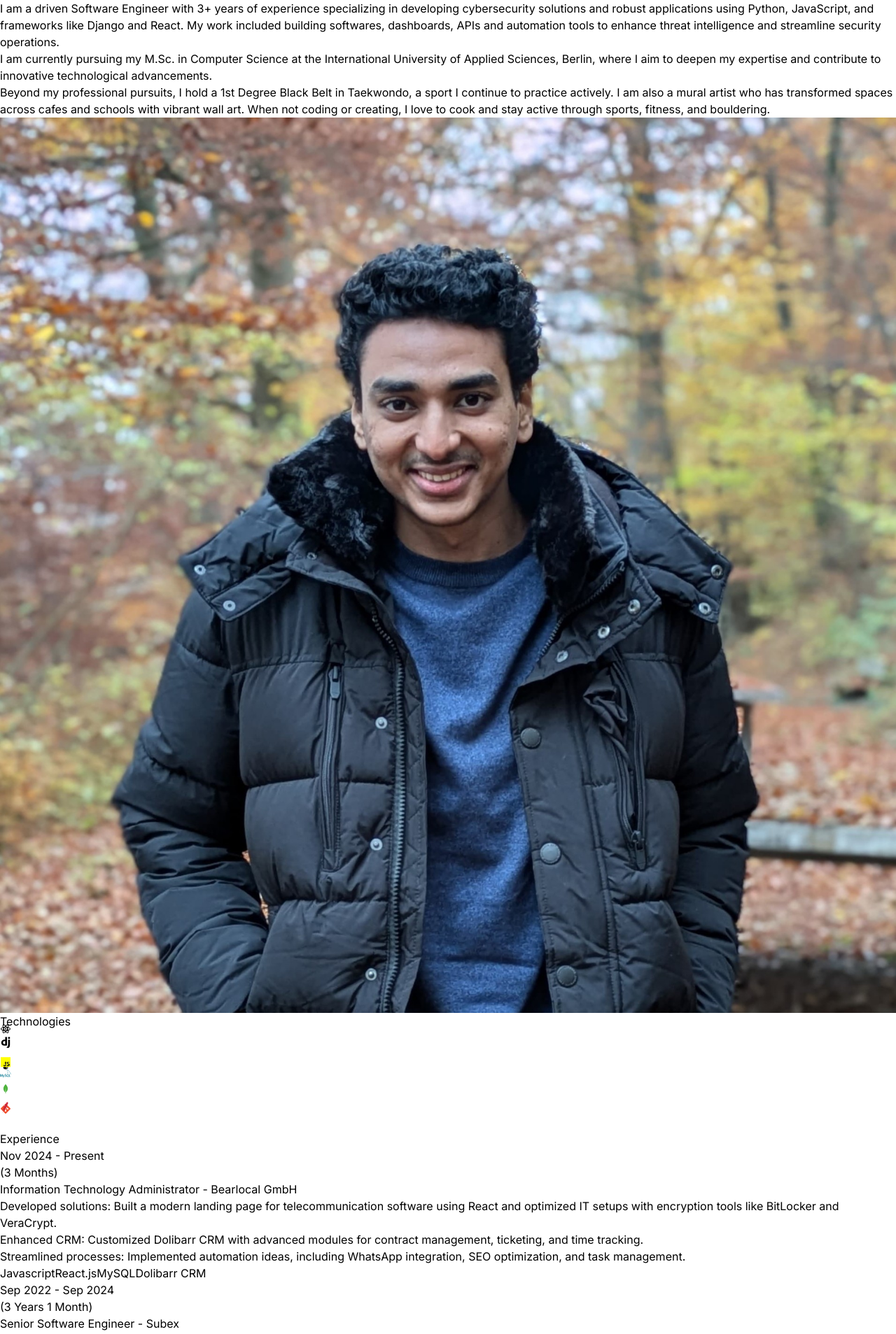
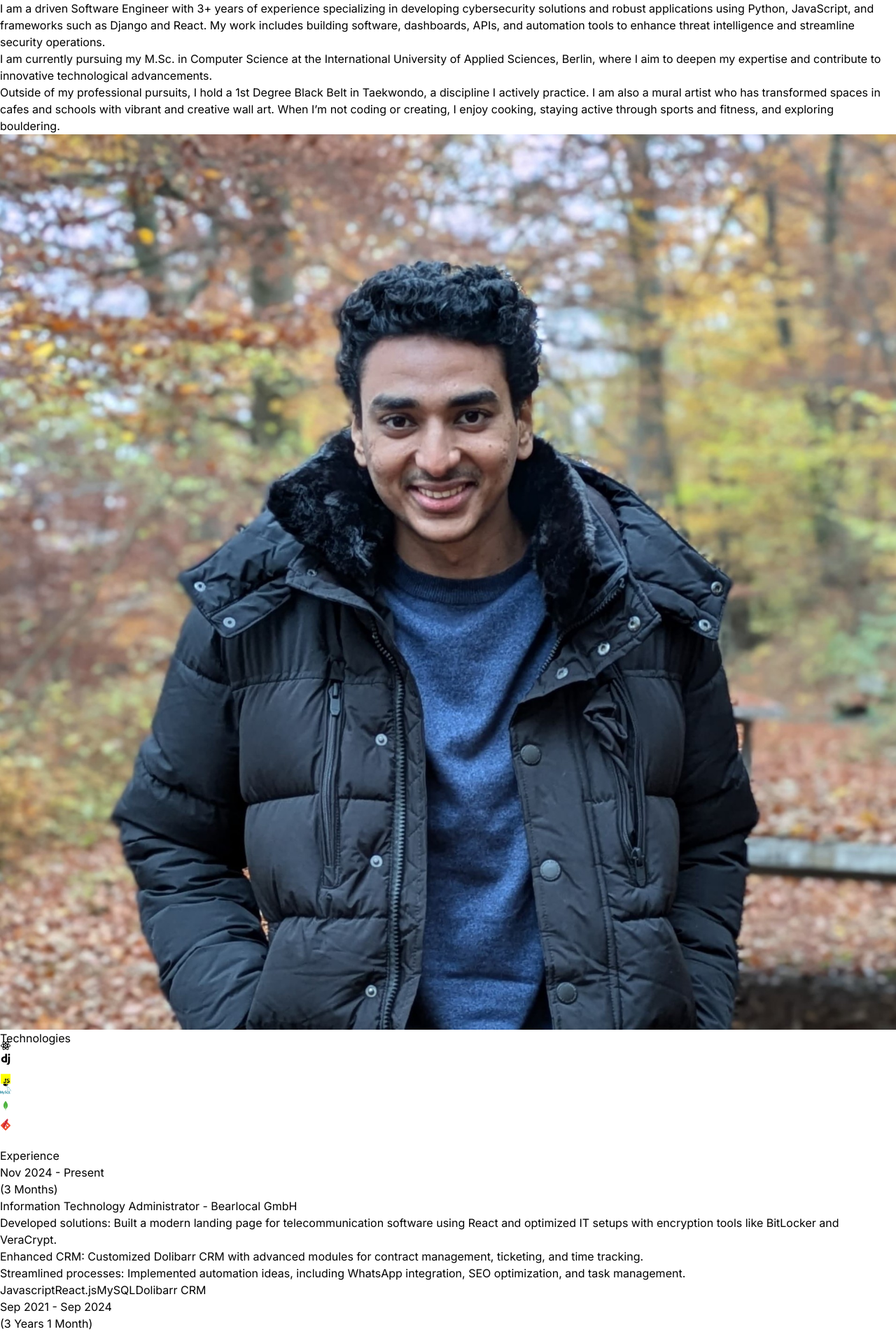
Before and after one commit to YuvrajShekhar/Portfolio, a React (Vite) app: page / in a window 1280 px wide. Shown: the part 224-2131 px from the top of the page at 70% size. Built offline with nearby package versions, Linux system fonts and the light colour scheme.

Commit message:
changed about section bio

```diff
--- a/src/constants/index.js
+++ b/src/constants/index.js
@@ -3,11 +3,11 @@ import project2 from "../assets/projects/project-2.jpg";
 import project3 from "../assets/projects/project-3.jpg";
 import project4 from "../assets/projects/project-4.jpg";
 
-export const HERO_CONTENT_P1 = `I am a driven Software Engineer with 3+ years of experience specializing in developing cybersecurity solutions and robust applications using Python, JavaScript, and frameworks like Django and React. My work included building softwares, dashboards, APIs and automation tools to enhance threat intelligence and streamline security operations.`;
+export const HERO_CONTENT_P1 = `I am a driven Software Engineer with 3+ years of experience specializing in developing cybersecurity solutions and robust applications using Python, JavaScript, and frameworks such as Django and React. My work includes building software, dashboards, APIs, and automation tools to enhance threat intelligence and streamline security operations.`;
 
 export const HERO_CONTENT_P2 = `I am currently pursuing my M.Sc. in Computer Science at the International University of Applied Sciences, Berlin, where I aim to deepen my expertise and contribute to innovative technological advancements.`;
 
-export const HERO_CONTENT_P3 = `Beyond my professional pursuits, I hold a 1st Degree Black Belt in Taekwondo, a sport I continue to practice actively. I am also a mural artist who has transformed spaces across cafes and schools with vibrant wall art. When not coding or creating, I love to cook and stay active through sports, fitness, and bouldering.`;
+export const HERO_CONTENT_P3 = `Outside of my professional pursuits, I hold a 1st Degree Black Belt in Taekwondo, a discipline I actively practice. I am also a mural artist who has transformed spaces in cafes and schools with vibrant and creative wall art. When I’m not coding or creating, I enjoy cooking, staying active through sports and fitness, and exploring bouldering.`;
 
 export const EXPERIENCES = [
   {
@@ -23,7 +23,7 @@ export const EXPERIENCES = [
     technologies: ["Javascript", "React.js", "MySQL", "Dolibarr CRM"],
   },
   {
-    year: "Sep 2022 - Sep 2024",
+    year: "Sep 2021 - Sep 2024",
     duration : "(3 Years 1 Month)",
     role: "Senior Software Engineer",
     company: "Subex",
```
